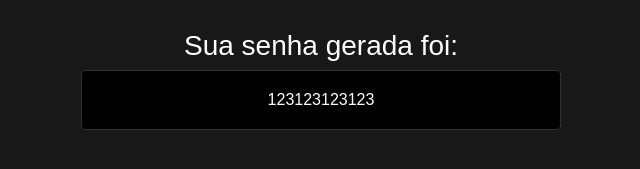
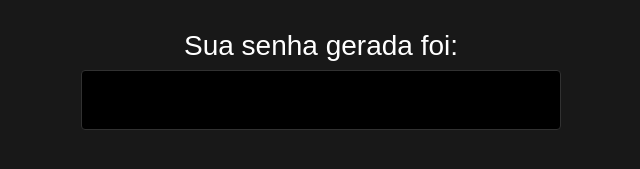
Before and after one commit to ReneFarias/gerador_de_senha, a plain HTML site: page index.html in a window 1280 px wide. Shown: the part 499-668 px from the top of the page, without its empty margins (319-959 px from the left). Drawn offline with Linux system fonts and the light colour scheme.

Commit message:
fix numero senha
removi numeros pre colocados

```diff
--- a/index.html
+++ b/index.html
@@ -18,7 +18,7 @@
     </main>
     <div id="container-password" onclick="copyPassword()" class="container-password hide">
         <span class="title">Sua senha gerada foi:</span>
-        <span id="password" class="password">123123123123</span>
+        <span id="password" class="password"></span>
         <span class="tooltip">clique na senha para copiar.👆</span>
     </div>
 </body>
```
